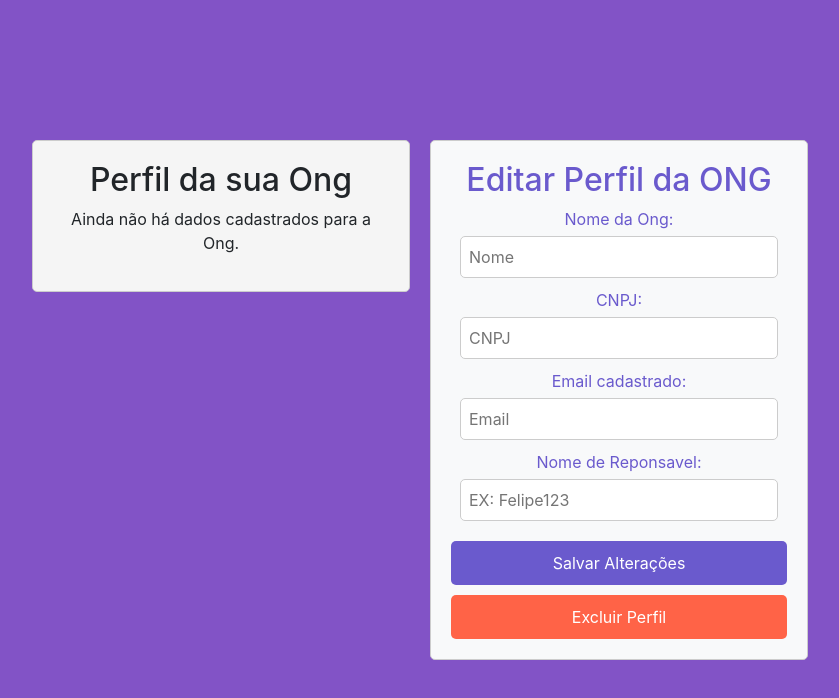
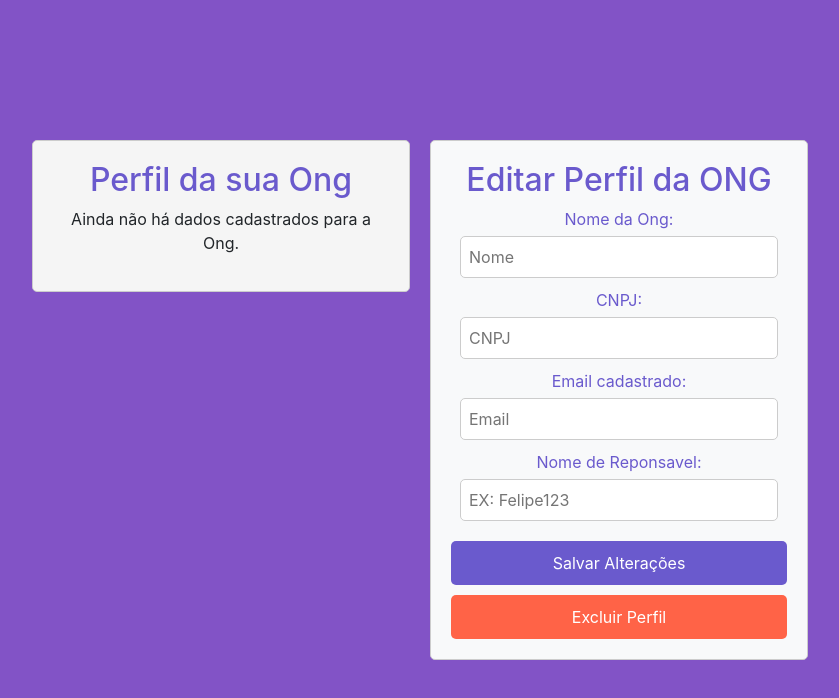
Before and after one commit to andrefilipe1310/conexoes-do-bem, a React (Create React App) app: page /perfil in a window 1280 px wide. Shown: the top 698 px of the page, without its empty margins (220-1059 px from the left). Built offline with nearby package versions, Linux system fonts and the light colour scheme.

Commit message:
Ajuste no css tela do perfil

```diff
--- a/src/components/cardEditarOng/CardEditarOng.js
+++ b/src/components/cardEditarOng/CardEditarOng.js
@@ -38,7 +38,7 @@ const CardEditarOng = () => {
     return (
         <div className="container">
             <div className="perfil-container">
-                <h2>Perfil da sua Ong</h2>
+                <h2 className="titulo-card">Perfil da sua Ong</h2>
                 {dadosOng ? (
                     <div className="dados-ong">
                         <p><strong>Nome da Ong:</strong> {dadosOng.nomeOng}</p>
```
